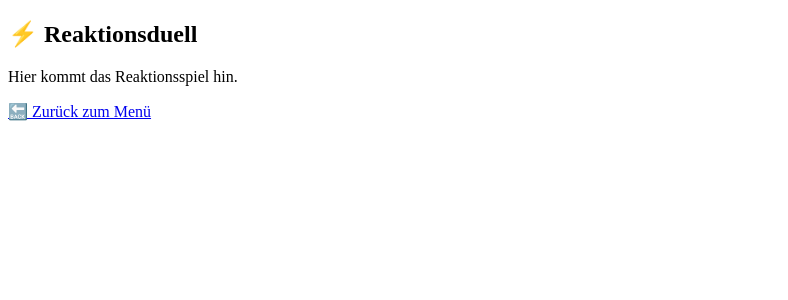
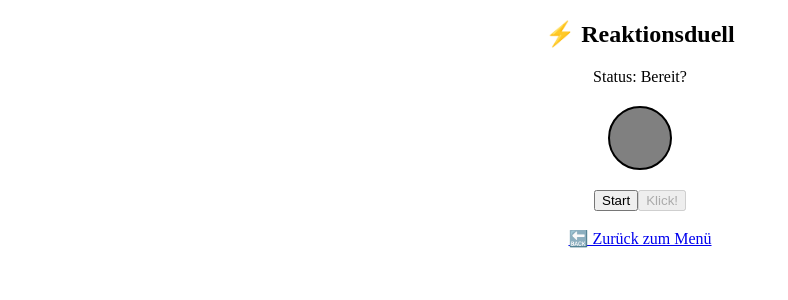
Before and after one commit to Ugur515/minigame-collection, a React (Create React App) app: page /reaction in a window 1280 px wide. Shown: the top 300 px of the page, without its empty margins (0-788 px from the left). Built offline with nearby package versions, Linux system fonts and the light colour scheme.

Commit message:
Protoype für rps und reaktionsspiel

```diff
--- a/src/games/ReactionDuel.jsx
+++ b/src/games/ReactionDuel.jsx
@@ -1,10 +1,75 @@
+import { useState, useRef } from 'react';
 import { Link } from 'react-router-dom';
 
 export default function ReactionDuel() {
+  const [status, setStatus] = useState('Bereit?');
+  const [startTime, setStartTime] = useState(null);
+  const [reactionTime, setReactionTime] = useState(null);
+  const timeoutRef = useRef(null);
+  const tooSoonRef = useRef(false);
+
+  function startGame() {
+    setReactionTime(null);
+    setStatus('Warte auf Grün...');
+    tooSoonRef.current = false;
+
+    const delay = Math.random() * 4000 + 1000;
+
+    timeoutRef.current = setTimeout(() => {
+      setStartTime(Date.now());
+      setStatus('Jetzt klicken!');
+    }, delay);
+  }
+
+  function handleClick() {
+    if (status === 'Jetzt klicken!') {
+      const endTime = Date.now();
+      const reaction = endTime - startTime;
+      setReactionTime(reaction);
+      setStatus('Gut gemacht!');
+    } else if (status === 'Warte auf Grün...') {
+      clearTimeout(timeoutRef.current);
+      setStatus('Zu früh geklickt!');
+      tooSoonRef.current = true;
+    }
+  }
+
+  function getLedColor() {
+    switch (status) {
+      case 'Warte auf Grün...':
+        return 'red';
+      case 'Jetzt klicken!':
+        return 'green';
+      case 'Zu früh geklickt!':
+      case 'Gut gemacht!':
+        return 'gray';
+      default:
+        return 'gray';
+    }
+  }
+
   return (
-    <div>
+    <div style={{ textAlign: 'center' }}>
       <h2>⚡ Reaktionsduell</h2>
-      <p>Hier kommt das Reaktionsspiel hin.</p>
+      <p>Status: {status}</p>
+
+      <div
+        style={{
+          margin: '20px auto',
+          width: '60px',
+          height: '60px',
+          borderRadius: '50%',
+          backgroundColor: getLedColor(),
+          border: '2px solid black',
+        }}
+      />
+
+      {reactionTime !== null && <p>Reaktionszeit: {reactionTime} ms</p>}
+
+      <button onClick={startGame}>Start</button>
+      <button onClick={handleClick} disabled={status === 'Bereit?'}>Klick!</button>
+
+      <br /><br />
       <Link to="/">🔙 Zurück zum Menü</Link>
     </div>
   );
--- a/src/games/RockPaperScissors.jsx
+++ b/src/games/RockPaperScissors.jsx
@@ -1,11 +1,46 @@
+import { useState } from 'react';
 import { Link } from 'react-router-dom';
 
 export default function RockPaperScissors() {
-  return (
+    const [playerChoice, setPlayerChoice] = useState(null);
+    const [computerChoice, setComputerChoice] = useState(null);
+    const [result, setResult] = useState('');
+
+    function play(choice){
+        const options = ['rock', 'paper', 'scissors'];
+        const randomChoice = options[Math.floor(Math.random()*3)];
+
+        setPlayerChoice(choice);
+        setComputerChoice(randomChoice);
+
+        if (choice === randomChoice) {
+        setResult('Unentschieden!');
+        } else if (
+        (choice === 'scissors' && randomChoice === 'paper') ||
+        (choice === 'rock' && randomChoice === 'scissors') ||
+        (choice === 'paper' && randomChoice === 'rock'))
+        {
+        setResult('Du gewinnst!');
+        } else {
+        setResult('Du verlierst!');
+        }
+    }
+
+    return (
     <div>
-      <h2>✂️ Schere Stein Papier 🪨</h2>
-      <p>Hier kommt das RSP-Spiel hin.</p>
-      <Link to="/">🔙 Zurück zum Menü</Link>
+      <h2>✂️ Rock Paper Scissors 🪨</h2>
+
+      <button onClick={() => play('scissors')}> Scissors</button>
+      <button onClick={() => play('rock')}> Rock</button>
+      <button onClick={() => play('paper')}> Paper</button>
+
+      <div style={{ marginTop: '20px' }}>
+        <p>Deine Wahl: {playerChoice}</p>
+        <p>Computer: {computerChoice}</p>
+        <p><strong>{result}</strong></p>
+      </div>
+
+      <Link to="/">🔙 Back to menu</Link>
     </div>
-  );
+    );
 }
```
